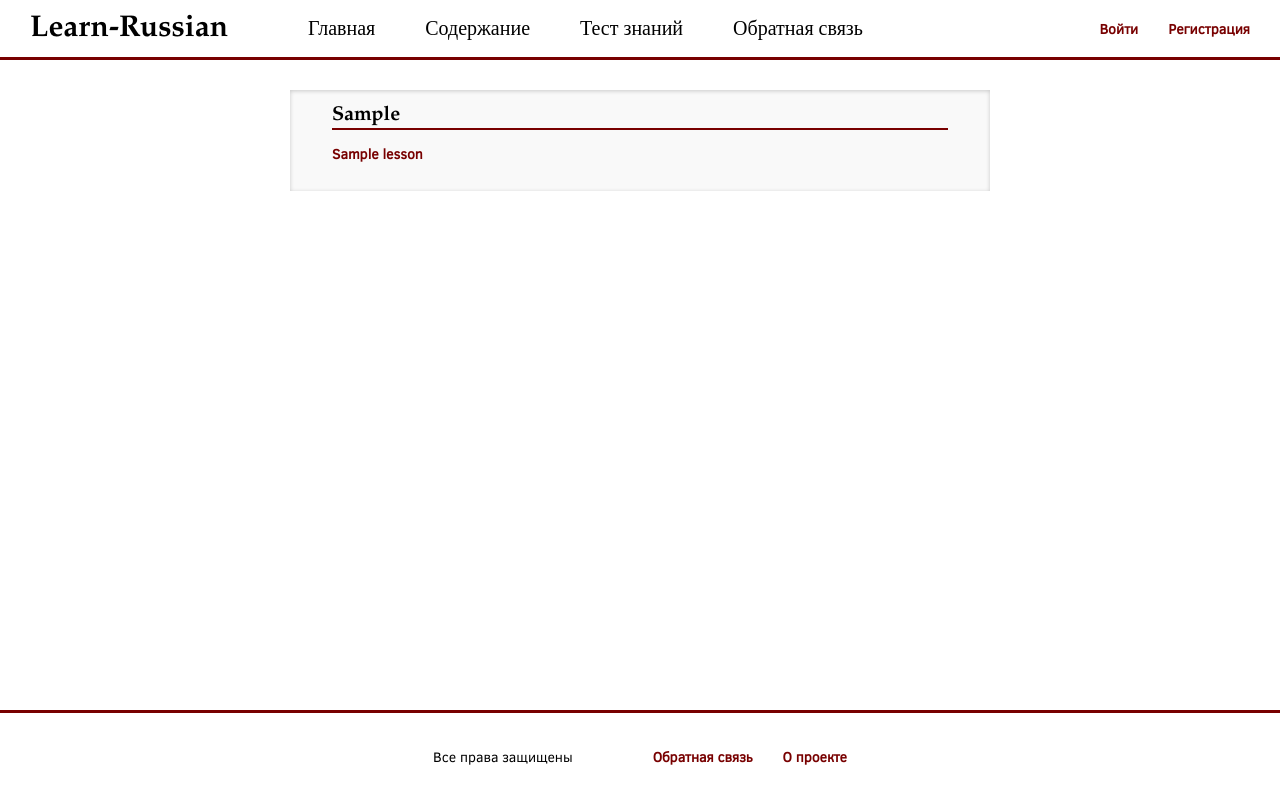
After one commit to SeaReccoon/learn-russian, a Django app: page /lessons/list/ in a window 1280 px wide. The commit adds this page. Run offline with Django 5.2, Linux system fonts and the light colour scheme; tables that the repository leaves empty hold one stand-in row (values such as "Sample post"); some libraries are stand-ins or nearby versions; some web fonts are replaced.

Commit message:
добавлена страница содержания

```diff
--- /dev/null
+++ b/lessons/static/lessons/css/list.css
@@ -0,0 +1,16 @@
+.topic {
+    width: 700px;
+    margin-bottom: 3em;
+    padding: 1em 3em;
+    background-color: var(--bg-color);
+    box-shadow: inset 0px 1px 4px rgba(0, 0, 0, 0.2);
+}
+
+.block-lessons {
+    display: flex;
+    gap: 5em;
+    flex-wrap: wrap;
+    padding: 1em 0;
+
+    border-top: solid 2px var(--main-color);
+}
--- /dev/null
+++ b/lessons/templates/lessons/list.html
@@ -0,0 +1,23 @@
+{% extends 'base.html' %}
+
+{% block css %}
+    <link rel="stylesheet" href="/static/lessons/css/list.css">
+{% endblock %}
+
+{% block title %}
+    Learn-Russian. Содержание
+{% endblock %}
+
+{% block content %}
+    {% for category, lessons in categories.items %}
+        <section class="topic">
+            <h2 class="title">{{ category }}</h2>
+
+            <div class="block-lessons">
+                {% for lesson in lessons %}
+                    <a href="" class="link">{{ lesson.title }}</a>
+                {% endfor %}
+            </div>
+        </section>
+    {% endfor %}
+{% endblock %}
--- a/lessons/urls.py
+++ b/lessons/urls.py
@@ -1,5 +1,6 @@
 from django.urls import path
+from lessons.views import ListLessonsView
 
 urlpatterns = [
-
+    path("list/", ListLessonsView.as_view(), name="lessons_list")
 ]
--- a/lessons/views.py
+++ b/lessons/views.py
@@ -1,3 +1,17 @@
-from django.shortcuts import render
+from django.views.generic import ListView
+from lessons.models import Lesson
 
-# Create your views here.
+class ListLessonsView(ListView):
+    model = Lesson
+    template_name = "lessons/list.html"
+    context_object_name = "categories"
+
+    def get_queryset(self):
+        categories = {}
+        lessons = Lesson.objects.all()
+        for lesson in lessons:
+            category = lesson.category
+            if not category in categories:
+                categories[category] = []
+            categories[category].append(lesson)
+        return categories
--- a/templates/base.html
+++ b/templates/base.html
@@ -17,7 +17,7 @@
         <div class="top-panel">
             <nav class="top-menu">
                 <a href="{% url 'index' %}" class="top-menu__btn title">Главная</a>
-                <a href="" class="top-menu__btn title">Содержание</a>
+                <a href="{% url 'lessons_list' %}" class="top-menu__btn title">Содержание</a>
                 <a href="" class="top-menu__btn title">Тест знаний</a>
                 <a href="{% url 'feedback' %}" class="top-menu__btn title">Обратная связь</a>
             </nav>
```
